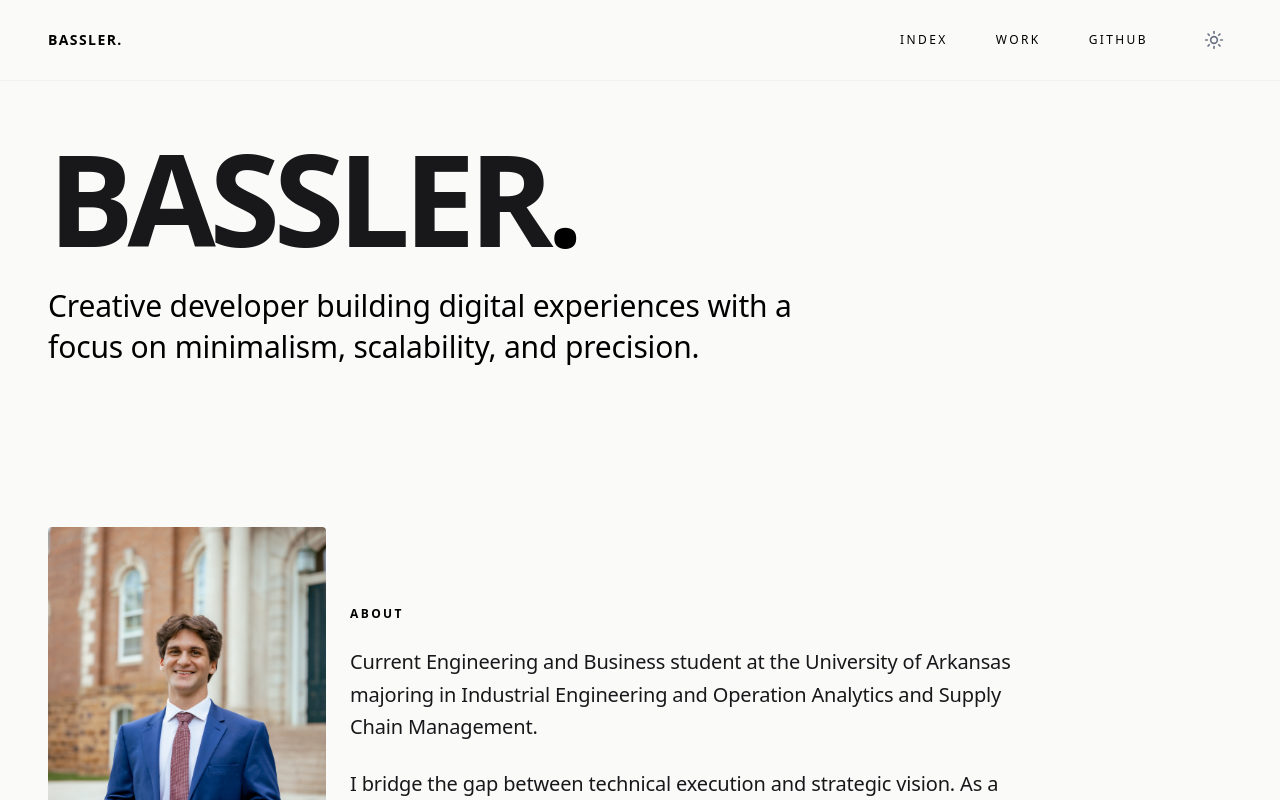
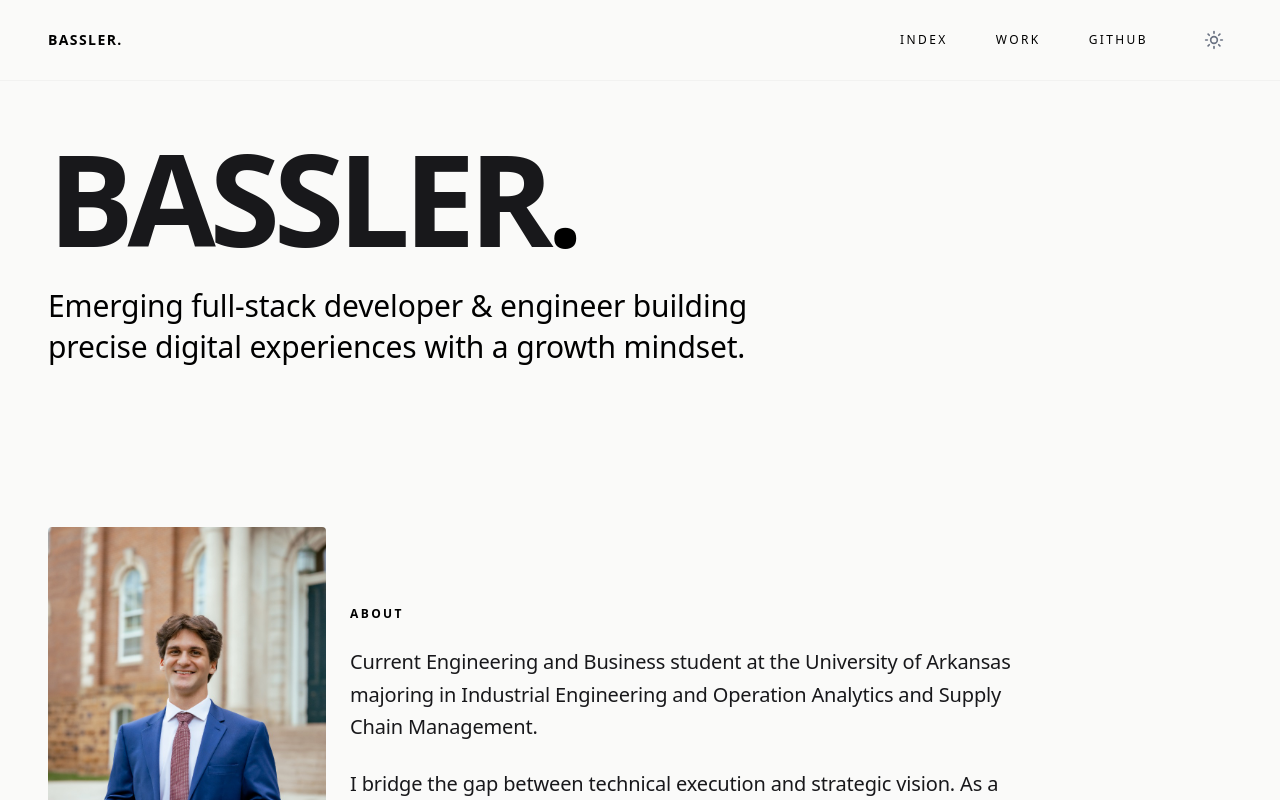
Before and after one commit to basssler/bassler-me, a Next.js app: page / in a window 1280 px wide. Shown: the top 800 px of the page. Built offline with nearby package versions, Linux system fonts and the light colour scheme.

Commit message:
Update homepage introduction text
Revised the homepage description to reflect a focus on full-stack development, engineering, and a growth mindset.

```diff
--- a/src/app/page.tsx
+++ b/src/app/page.tsx
@@ -7,7 +7,7 @@ export default function Home() {
             BASSLER<span className="!text-black dark:!text-white">.</span>
           </h1>
           <p className="text-xl md:text-3xl leading-snug max-w-3xl font-light !text-black dark:!text-white">
-            Creative developer building digital experiences with a focus on minimalism, scalability, and precision.
+            Emerging full-stack developer & engineer building precise digital experiences with a growth mindset.
           </p>
         </div>
       </section>
```
